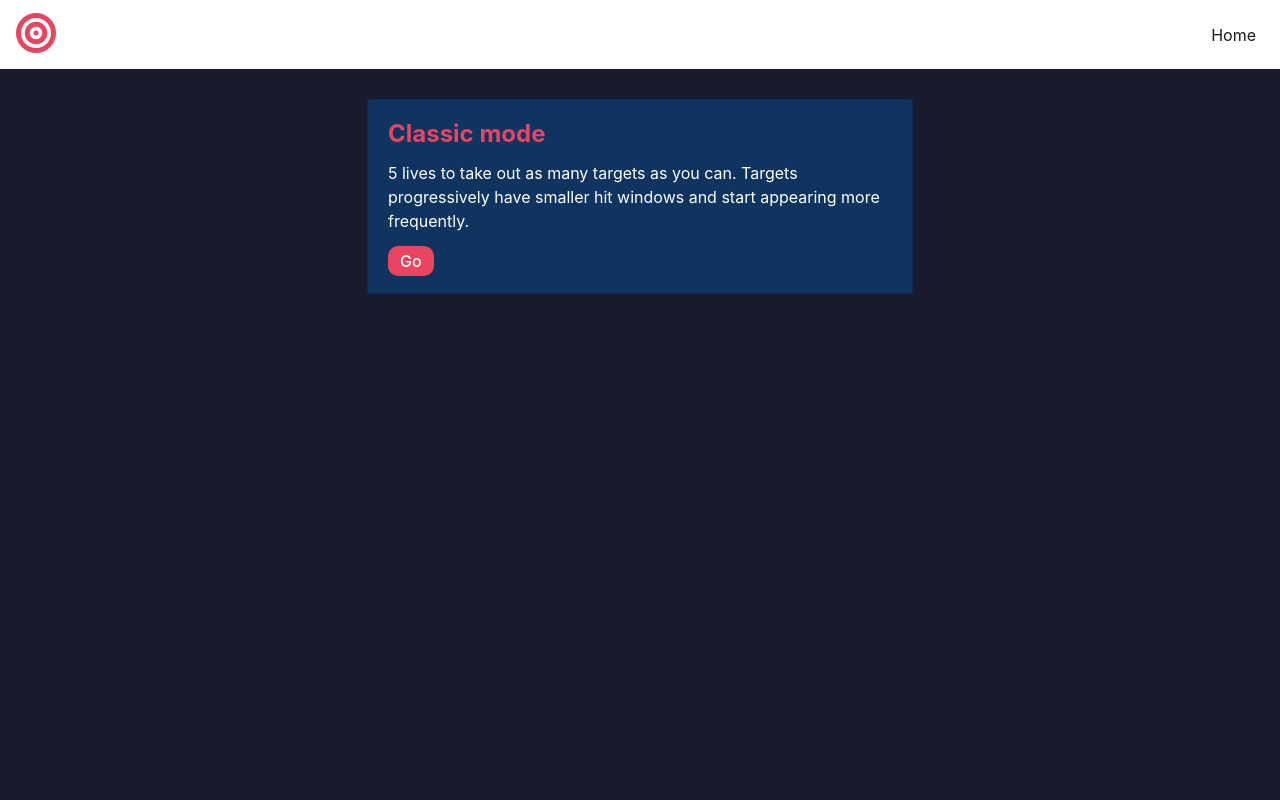
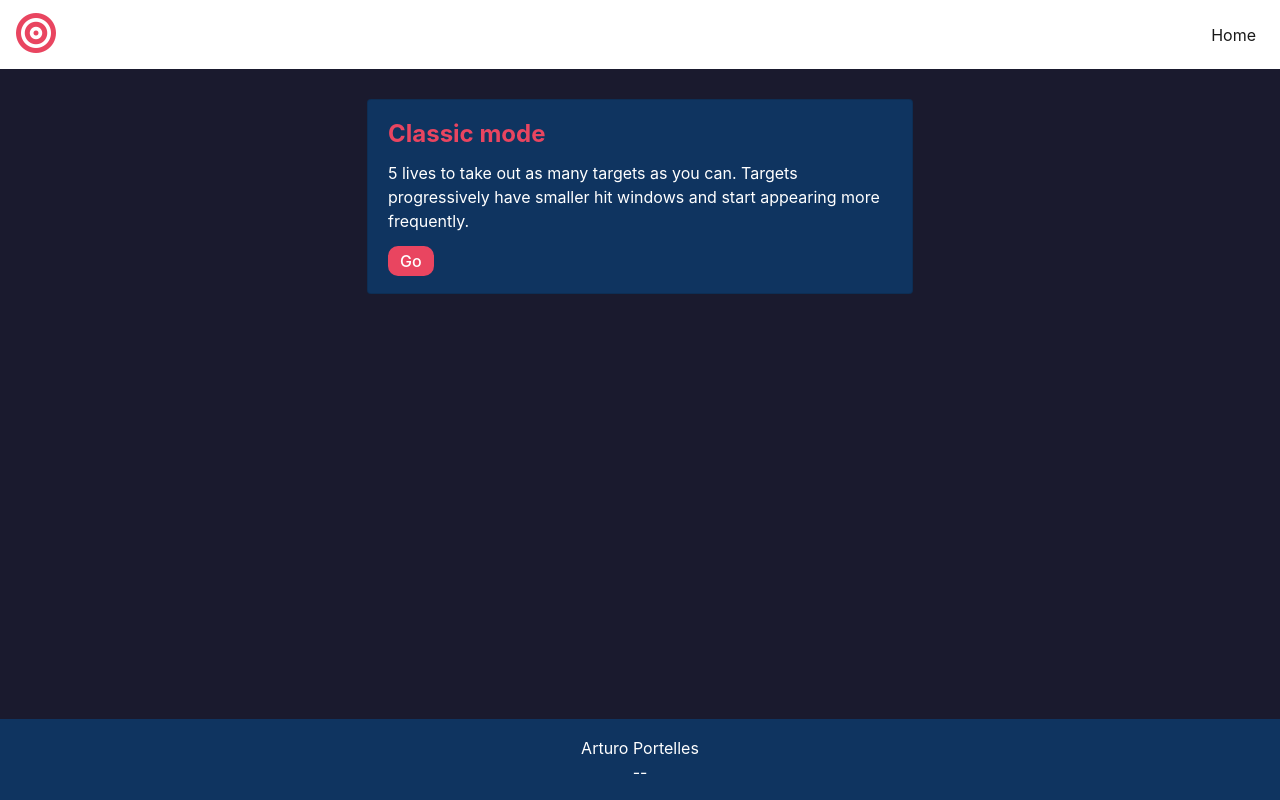
Before and after one commit to Arturoo0/Aim-trainer, a React (Create React App) app in the folder Frontend/: page / in a window 1280 px wide. Built offline with nearby package versions, Linux system fonts and the light colour scheme; the HTML template or start-up script is replaced by a standard one.

Commit message:
initial footer skeleton

```diff
--- a/Frontend/src/App.js
+++ b/Frontend/src/App.js
@@ -8,7 +8,7 @@ import {
 } from 'react-router-dom';
 
 import { Home, Classic } from './Pages';
-import { Navbar, ClassicGame } from './Components';
+import { Navbar, ClassicGame, Footer } from './Components';
 
 function App() {
   return (
@@ -24,6 +24,7 @@ function App() {
           </Route>
         </Switch>
       </Router>
+      <Footer />
     </div>
   );
 }
--- /dev/null
+++ b/Frontend/src/Components/CSS/Footer.css
@@ -0,0 +1,22 @@
+
+#footer-root {
+    color: white;
+    background-color:#0f3460;
+    position: fixed;
+    left: 0;
+    right: 0;
+    bottom: 0;
+}
+
+#footer-name-date {
+    text-align: center;
+    padding-top: 17px;
+}
+
+#footer-social-links {
+    padding: 0 0;
+    align-items: center;
+    justify-content: center;
+    display: flex;
+    list-style: none;
+}
--- /dev/null
+++ b/Frontend/src/Components/Footer.js
@@ -0,0 +1,23 @@
+
+import React from 'react';
+import './CSS/Footer.css';
+
+class Footer extends React.Component {
+    render(){
+        return(
+            <div id='footer-root'>
+                <div id='footer-name-date'>
+                    Arturo Portelles
+                </div>
+                <div id='footer-links-container'>
+                    <ul id='footer-social-links'>
+                        <li>-</li>
+                        <li>-</li>
+                    </ul>
+                </div>
+            </div>
+        );
+    }
+}
+
+export default Footer;
--- a/Frontend/src/Components/index.js
+++ b/Frontend/src/Components/index.js
@@ -3,10 +3,12 @@ import Navbar from './Navbar.js';
 import ClassicCard from './ClassicCard';
 import ClassicGame from './ClassicGame';
 import ScoreReport from './ScoreReport';
+import Footer from './Footer';
 
 export {
   Navbar,
   ClassicCard,
   ClassicGame,
-  ScoreReport
+  ScoreReport,
+  Footer
 }
```
Also changed, not shown: 1 other file (tests, documents, lock files or other folders).
